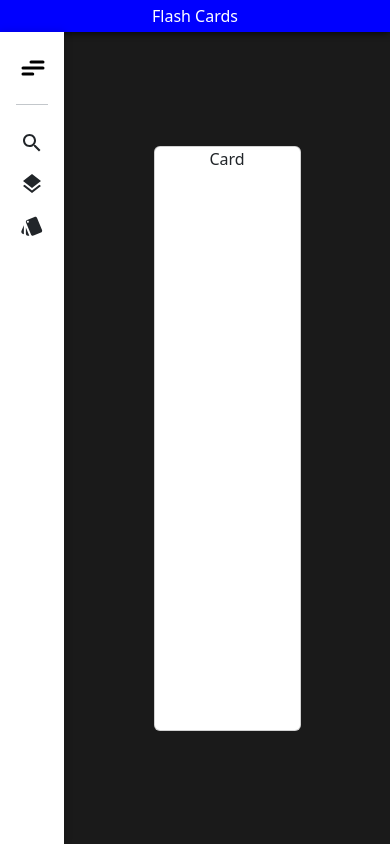
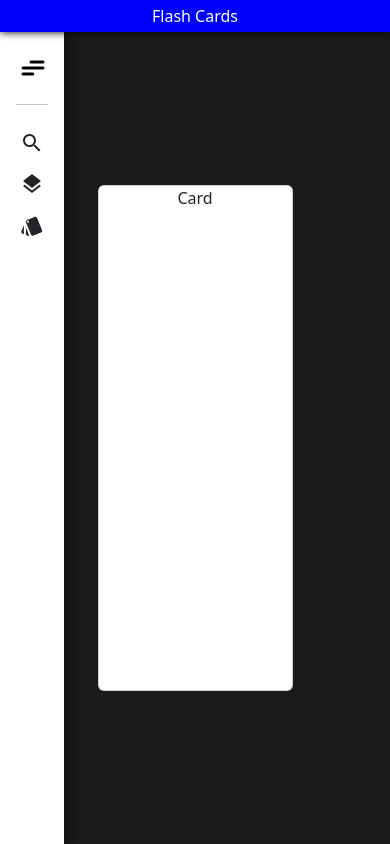
Before and after one commit to Andrew-Neely-82/flash-card-app, a React (Vite) app: page / in a window 390 px wide. Built offline with nearby package versions, Linux system fonts and the light colour scheme.

Commit message:
menu toggle effects polished, card size more responsive

```diff
--- a/src/App.scss
+++ b/src/App.scss
@@ -2,6 +2,7 @@
 
 $menu-width: 14rem;
 $transition: 0.25s ease-in-out;
+$shadow: drop-shadow(0 0 6px #00000050);
 
 html {
   scroll-behavior: smooth;
@@ -14,6 +15,7 @@ body {
 }
 
 .title {
+  position: relative;
   display: flex;
   justify-content: center;
   align-items: center;
@@ -25,8 +27,10 @@ body {
 }
 
 main {
+  position: relative;
   display: flex;
   justify-content: space-between;
+  min-height: calc(100dvh - 2rem);
 }
 
 .menu {
@@ -38,7 +42,7 @@ main {
   min-height: calc(100dvh - 2rem);
   color: #123;
   padding: 1rem;
-  filter: drop-shadow(0 0 4px #00000025);
+  filter: $shadow;
   z-index: 100;
 
   ul {
@@ -55,7 +59,7 @@ main {
       list-style: none;
       padding-block: inherit;
       width: 100%;
-      transition: 250ms ease-in-out;
+      transition: $transition;
       padding-left: 0.25rem;
       margin-block: 0.5rem;
 
@@ -100,19 +104,18 @@ main {
   transition: $transition;
 }
 
-.closed {
-  transition: $transition;
-}
-
 .topics {
   position: absolute;
-  top: 2rem;
+  top: 0;
   left: 4rem;
-  height: calc(100% - 2rem);
+  height: 100%;
   width: 20rem;
   background: antiquewhite;
   padding: 1rem;
-  z-index: 0;
+  transition: $transition;
+  filter: $shadow;
+  overflow: auto;
+  z-index: 20;
 
   .title-container {
     display: flex;
@@ -140,17 +143,21 @@ main {
 }
 
 .card-container {
+  position: absolute;
+  top: 25%;
+  right: 25%;
+  bottom: 25%;
+  left: 25%;
   display: flex;
   justify-content: center;
   align-items: center;
-  width: 100%;
-  padding: 1rem;
+  z-index: 10;
 
   .card {
     display: flex;
     align-items: center;
-    height: 75%;
-    width: 50%;
+    width: 60dvw;
+    height: 60dvh;
   }
 }
 
@@ -221,23 +228,62 @@ main {
 }
 
 .show {
-  display: inline;
-  transition: $transition;
-  transition-delay: 250ms;
   animation: appear 1s;
+  animation-delay: 0.5s;
 }
 
-.hidden {
+.no-underline {
+  &:hover::before {
+    content: "";
+    background-size: 0% 2px;
+  }
+}
+
+.show-menu-text {
+  animation: appear 250ms ease;
+}
+
+.show-menu-text {
+  transition: 1s ease-in-out, visibility 0s 0s;
+}
+
+.menu {
+  transition: width 0.5s ease-in-out;
+}
+
+.menu.open .menu-text {
+  width: auto;
+}
+
+.topics-hidden {
+  left: -16rem;
+  transition: $transition;
+}
+
+.d-none {
   display: none !important;
 }
 
+.disappear {
+  animation: disappear 250ms;
+}
+
+// * keyframes
+
 @keyframes appear {
   from {
-    display: none;
     opacity: 0;
   }
   to {
-    display: inline;
     opacity: 1;
   }
 }
+
+@keyframes disappear {
+  from {
+    opacity: 1;
+  }
+  to {
+    opacity: 0;
+  }
+}
--- a/src/components/menu/Menu.jsx
+++ b/src/components/menu/Menu.jsx
@@ -1,17 +1,33 @@
-import StyleIcon from "@mui/icons-material/Style";
 import LayersIcon from "@mui/icons-material/Layers";
 import SearchIcon from "@mui/icons-material/Search";
+import StyleIcon from "@mui/icons-material/Style";
+
+import CardSets from "./CardSets";
 import { useState } from "react";
 import Search from "./Search";
 import Icon from "./Icon";
-import CardSets from "./CardSets";
 
 const Menu = () => {
   // * Menu show handling
   const [open, setOpen] = useState(false);
+  const [menuTextDelay, setMenuTextDelay] = useState(false);
+
   const iconHandler = () => {
+    const listItem = document.querySelectorAll(".menuTextClass");
     setOpen(!open);
     setSearchOpen(false);
+
+    if (!open) {
+      listItem.forEach((item) => item.classList.remove("disappear"));
+      setTimeout(() => {
+        setMenuTextDelay(true);
+      }, 250);
+    } else {
+      listItem.forEach((item) => item.classList.add("disappear"));
+      setTimeout(() => {
+        setMenuTextDelay(false);
+      }, 250);
+    }
   };
 
   // * Search option show handling
@@ -26,21 +42,22 @@ const Menu = () => {
   const topicsHandler = () => {
     setOpen(false);
     setSearchOpen(false);
+    setMenuTextDelay(false);
     setTopicOpen(!topicOpen);
   };
 
   // * Class toggling
   const classes = {
     menuClass: open ? "open" : "closed",
-    menuTextClass: open ? "show" : "hidden",
-    searchClass: searchOpen ? "show" : "hidden",
-    topicsClass: topicOpen ? "show" : "hidden",
+    menuTextClass: menuTextDelay ? "show-menu-text" : "disappear d-none",
+    searchClass: searchOpen ? "show" : " d-none",
+    topicsClass: topicOpen ? "topics-show" : "topics-hidden",
   };
 
   return (
     <>
       <div className={`menu ${classes.menuClass}`}>
-        <button onClick={iconHandler} className="btn">
+        <button onClick={iconHandler} className="btn no-underline">
           <Icon iconHandler={iconHandler} />
         </button>
 
@@ -50,21 +67,21 @@ const Menu = () => {
           <li>
             <button className="btn" onClick={searchHandler}>
               <SearchIcon />
-              <span className={classes.menuTextClass}>Search</span>
+              <span className={`menuTextClass ${classes.menuTextClass}`}>Search</span>
             </button>
           </li>
 
           <li>
             <button className="btn" onClick={topicsHandler}>
               <LayersIcon />
-              <span className={classes.menuTextClass}>Cards Sets</span>
+              <span className={`menuTextClass ${classes.menuTextClass}`}>Cards Sets</span>
             </button>
           </li>
 
           <li>
             <button className="btn" onClick={iconHandler}>
               <StyleIcon />
-              <span className={classes.menuTextClass}>Tags</span>
+              <span className={`menuTextClass ${classes.menuTextClass}`}>Tags</span>
             </button>
           </li>
           <li></li>
```
